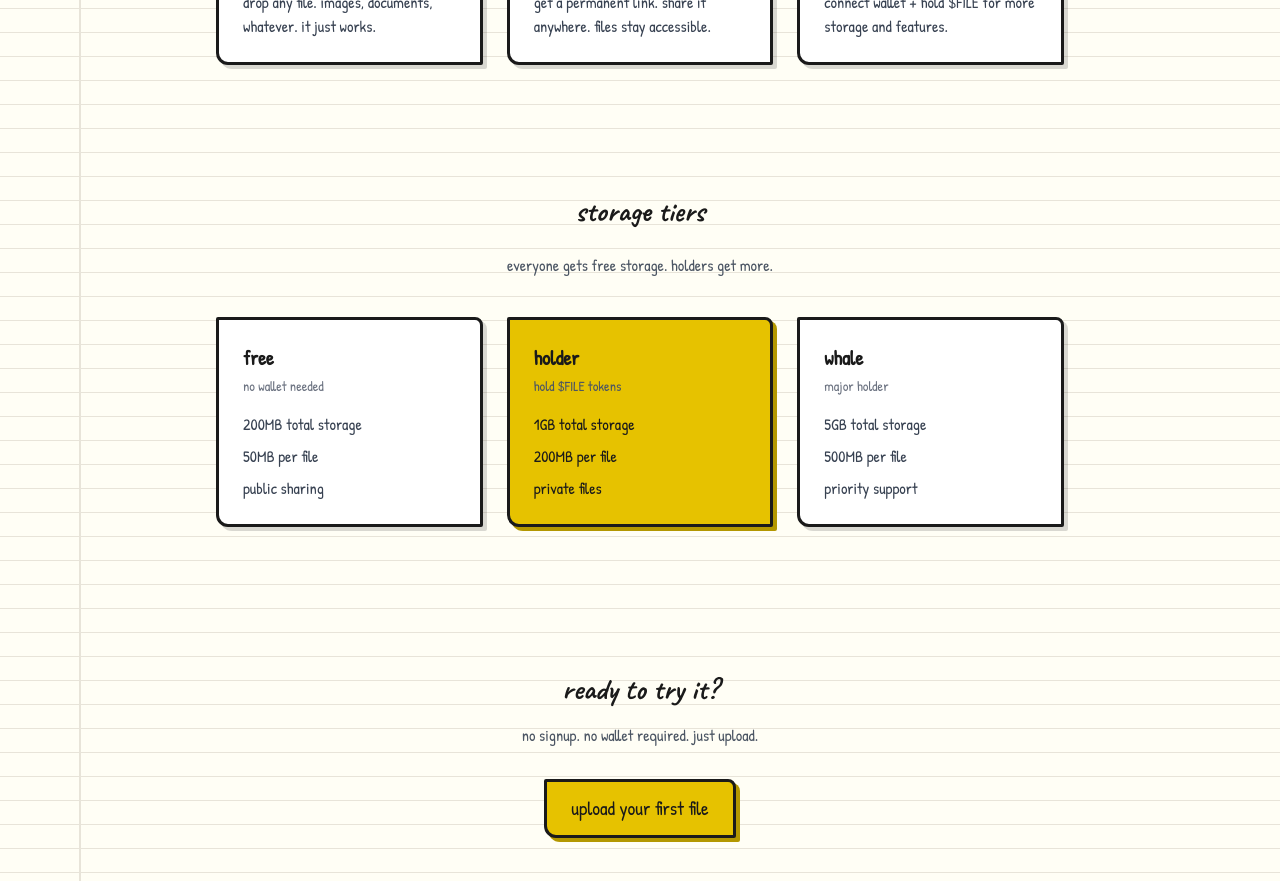
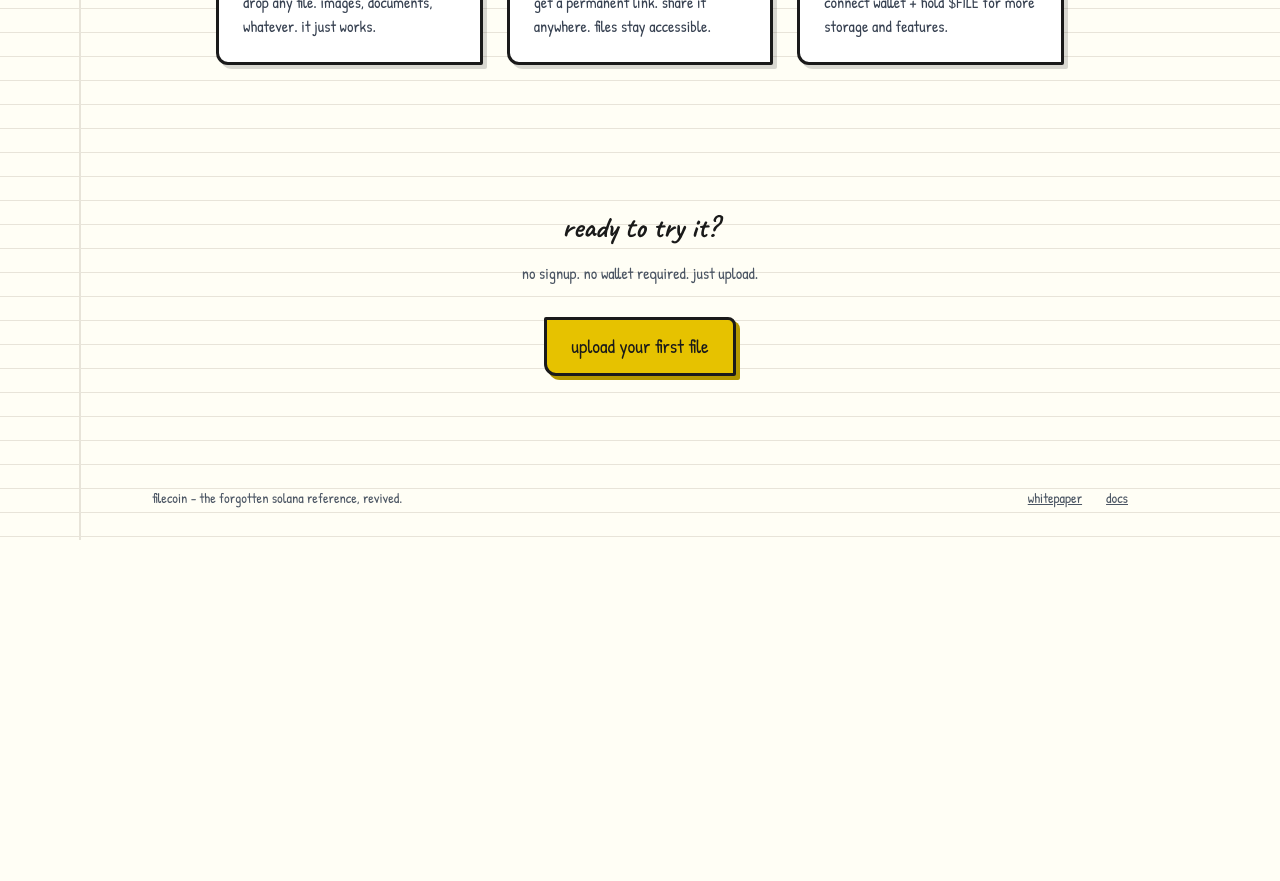
Before and after one commit to realdoomsman/file-coin, a Next.js app: page / in a window 1280 px wide. Shown: the part 1720-2601 px from the top of the page. After the commit the page ends 2260 px from the top, so only its background shows below. Built offline with nearby package versions, Linux system fonts and the light colour scheme.

Commit message:
fix: remove storage tiers section from homepage

```diff
--- a/app/page.tsx
+++ b/app/page.tsx
@@ -130,46 +130,6 @@ export default function Home() {
         </div>
       </section>
 
-      {/* Storage Tiers */}
-      <section className="max-w-4xl mx-auto px-6 py-16">
-        <h2 className="text-3xl font-bold mb-6 text-center font-caveat">storage tiers</h2>
-        <p className="text-center text-gray-600 mb-10">
-          everyone gets free storage. holders get more.
-        </p>
-
-        <div className="grid md:grid-cols-3 gap-6">
-          <div className="sketch-border bg-white p-6">
-            <h3 className="text-xl font-bold mb-1">free</h3>
-            <p className="text-gray-500 text-sm mb-4">no wallet needed</p>
-            <ul className="space-y-2 text-gray-700">
-              <li>200MB total storage</li>
-              <li>50MB per file</li>
-              <li>public sharing</li>
-            </ul>
-          </div>
-
-          <div className="sketch-border-yellow p-6">
-            <h3 className="text-xl font-bold mb-1">holder</h3>
-            <p className="text-gray-600 text-sm mb-4">hold $FILE tokens</p>
-            <ul className="space-y-2">
-              <li>1GB total storage</li>
-              <li>200MB per file</li>
-              <li>private files</li>
-            </ul>
-          </div>
-
-          <div className="sketch-border bg-white p-6">
-            <h3 className="text-xl font-bold mb-1">whale</h3>
-            <p className="text-gray-500 text-sm mb-4">major holder</p>
-            <ul className="space-y-2 text-gray-700">
-              <li>5GB total storage</li>
-              <li>500MB per file</li>
-              <li>priority support</li>
-            </ul>
-          </div>
-        </div>
-      </section>
-
       {/* CTA */}
       <section className="max-w-3xl mx-auto px-6 py-20 text-center">
         <h2 className="text-3xl font-bold mb-4 font-caveat">ready to try it?</h2>
```
